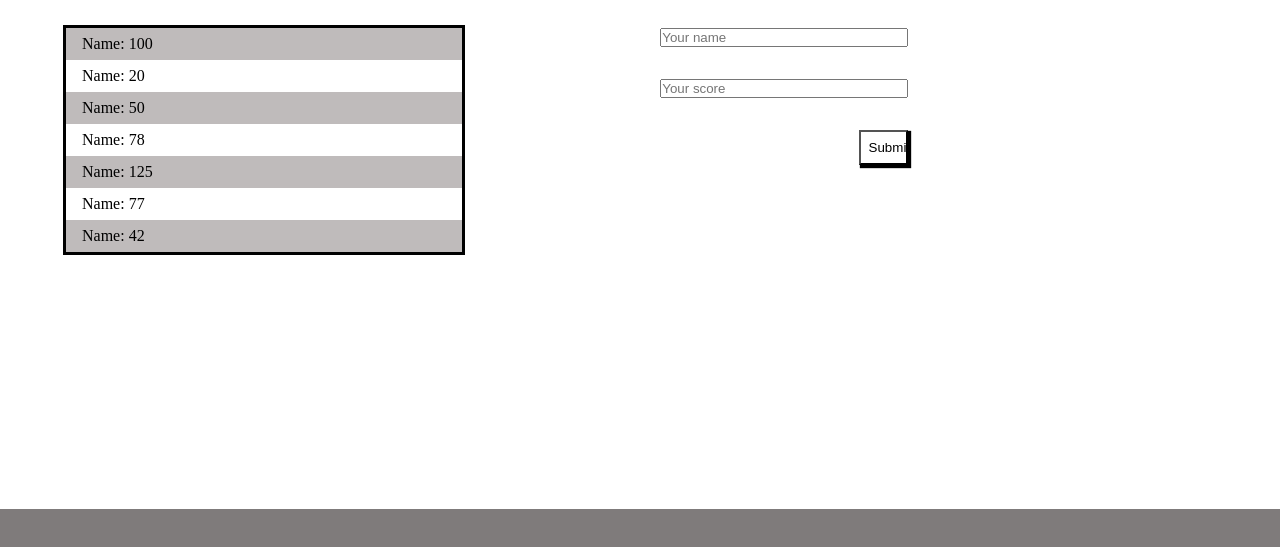
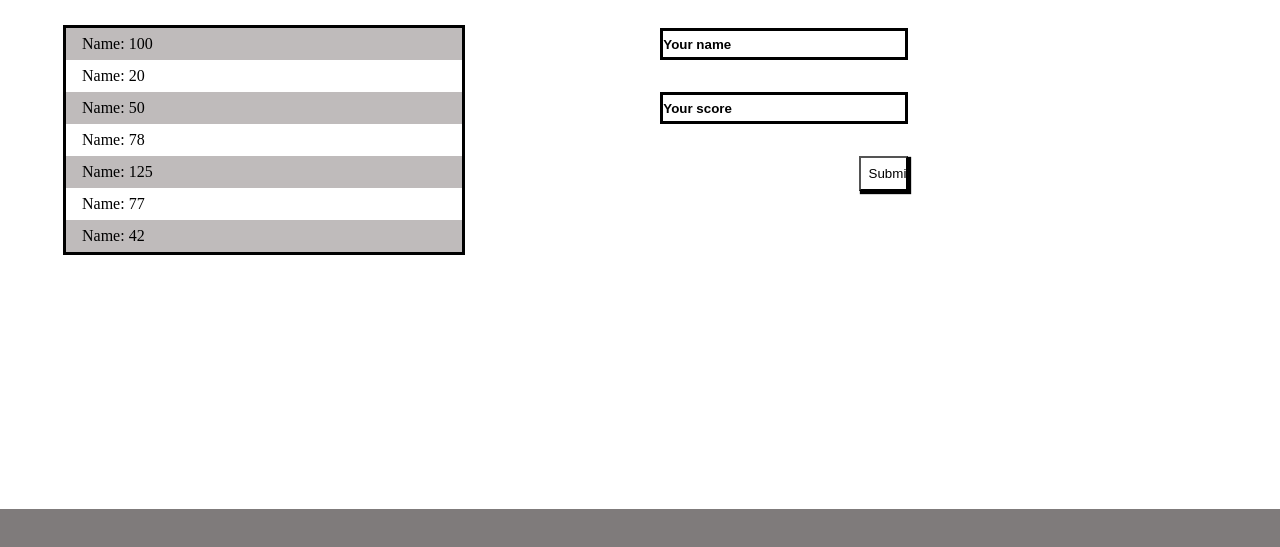
Before and after one commit to oovillagran/Leaderboard-Project, a website built with webpack: page src/index.html in a window 1280 px wide. Shown: the part 227-774 px from the top of the page. Built offline with nearby package versions, Linux system fonts and the light colour scheme.

Commit message:
Add styles.css file

```diff
--- a/src/style.css
+++ b/src/style.css
@@ -12,8 +12,6 @@ body {
 
 html {
   box-sizing: border-box;
-
-  /* top: 0; */
   font-size: 16px;
 }
 
@@ -80,6 +78,8 @@ footer {
 input {
   width: 100%;
   margin: 2rem 0 0;
+  border: #000 3px solid;
+  height: 2rem;
 }
 
 .add-button {
@@ -108,3 +108,9 @@ button {
   padding: 0.5rem;
   background-color: #fff;
 }
+
+input::placeholder {
+  color: #000;
+  font-weight: bold;
+
+}
```
